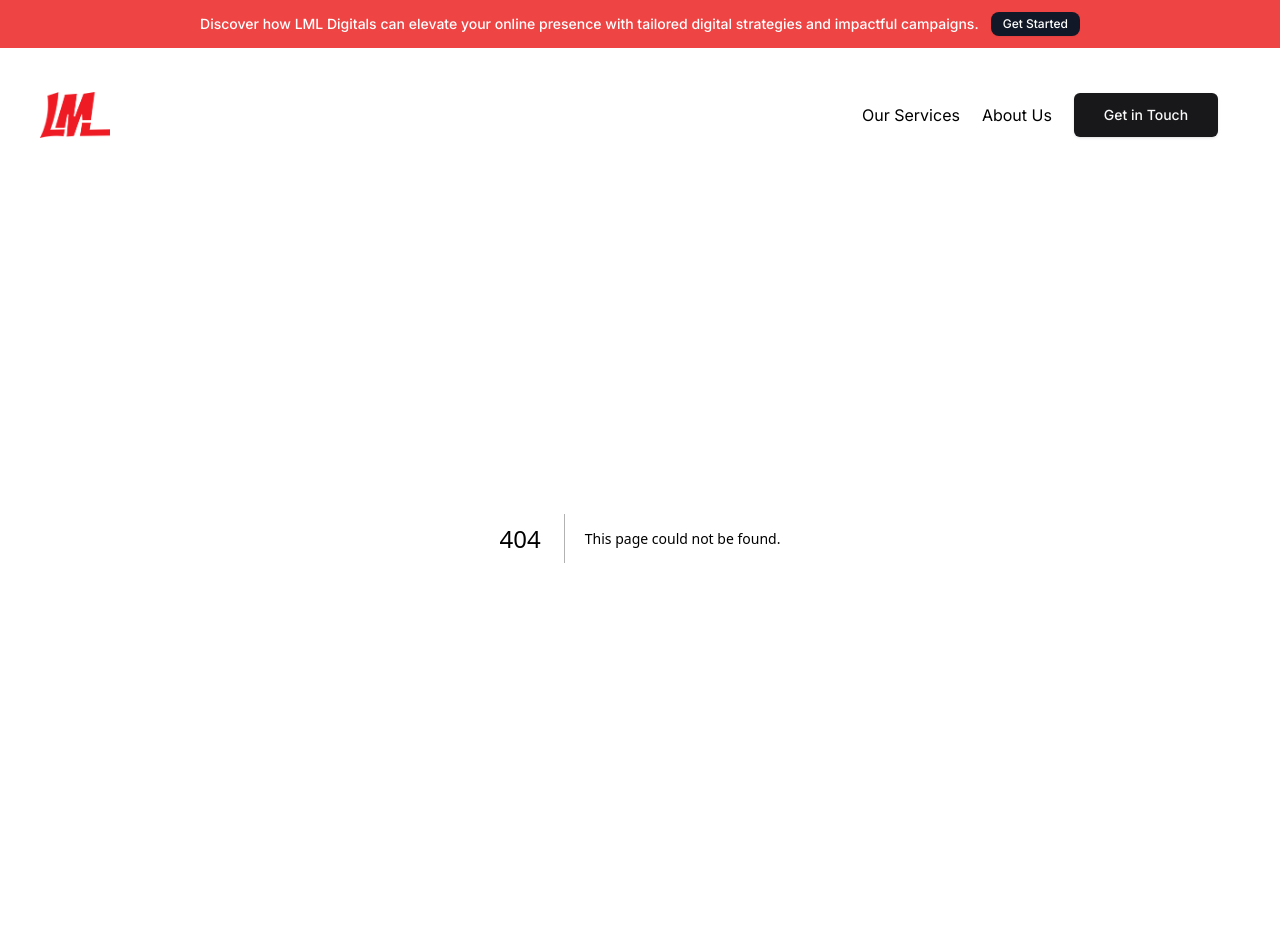
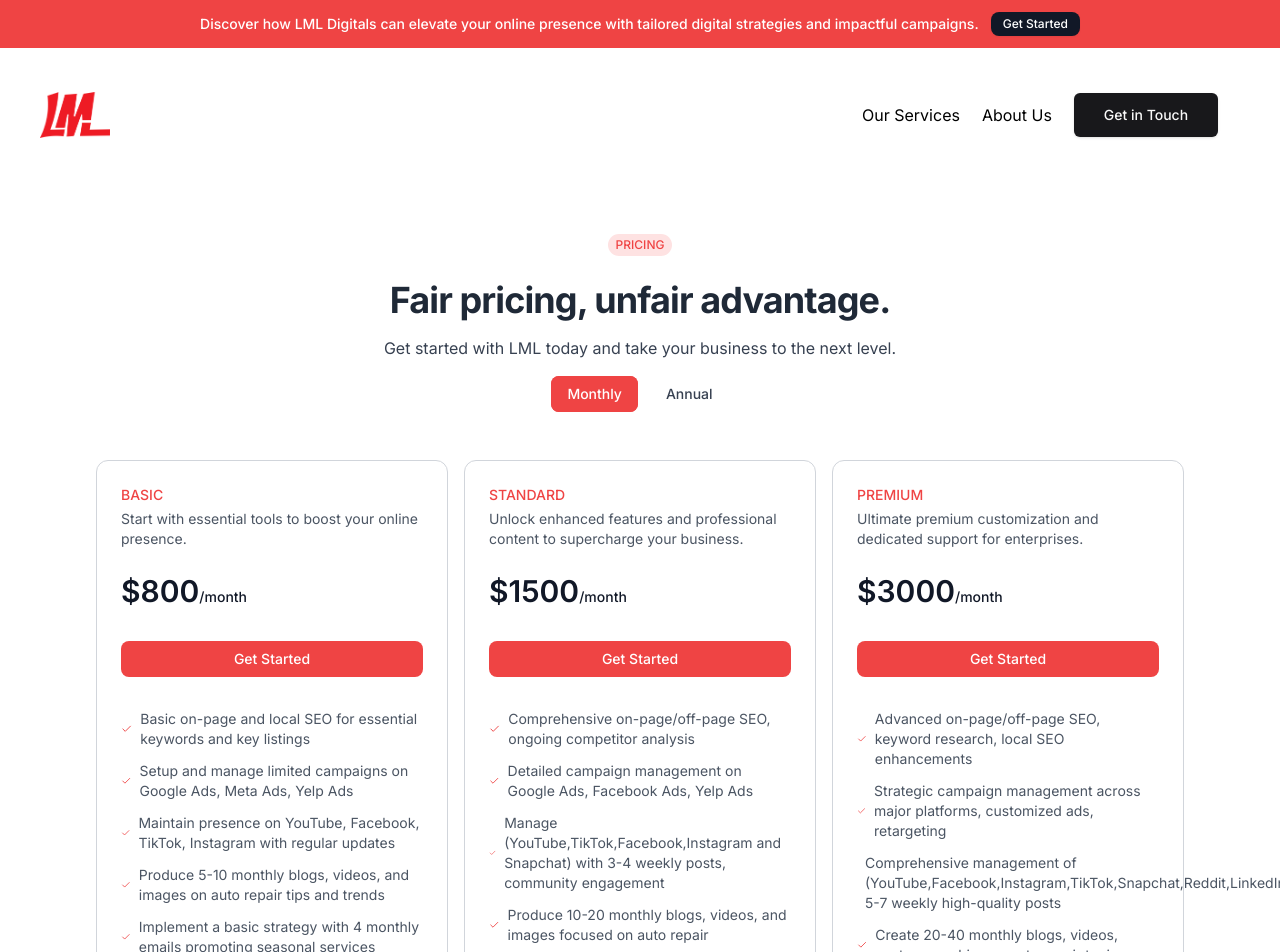
Before and after one commit to LMLDigitals/lmldigitals.com, a Next.js app: page /sales/admin in a window 1280 px wide. Before the commit this address had no page. Shown: the top 952 px of the page. Built offline with nearby package versions, Linux system fonts and the light colour scheme.

Commit message:
Added the pricing section

```diff
--- /dev/null
+++ b/app/sales/admin/page.tsx
@@ -0,0 +1,177 @@
+'use client';
+
+import { cn } from '@/lib/utils';
+import { AnimatePresence, motion } from 'framer-motion';
+import { Check } from 'lucide-react';
+import { useState } from 'react';
+
+const pricingPlans = [
+  {
+    name: 'Basic',
+    description: 'Start with essential tools to boost your online presence.',
+    monthlyPrice: 800,
+    annualPrice: 8650,
+    features: [
+      'Basic on-page and local SEO for essential keywords and key listings',
+      'Setup and manage limited campaigns on Google Ads, Meta Ads, Yelp Ads',
+      'Maintain presence on YouTube, Facebook, TikTok, Instagram with regular updates',
+      'Produce 5-10 monthly blogs, videos, and images on auto repair tips and trends',
+      'Implement a basic strategy with 4 monthly emails promoting seasonal services',
+      'Claim and maintain listings on Google My Business, Facebook, Yelp, Apple Business',
+      'Monitor uptime, functionality, and perform essential updates',
+    ],
+  },
+  {
+    name: 'Standard',
+    description:
+      'Unlock enhanced features and professional content to supercharge your business.',
+    monthlyPrice: 1500,
+    annualPrice: 16200,
+    features: [
+      'Comprehensive on-page/off-page SEO, ongoing competitor analysis',
+      'Detailed campaign management on Google Ads, Facebook Ads, Yelp Ads',
+      'Manage (YouTube,TikTok,Facebook,Instagram and Snapchat) with 3-4 weekly posts, community engagement',
+      'Produce 10-20 monthly blogs, videos, and images focused on auto repair',
+      'Develop strategy with 8 segmented emails promoting services or promotions',
+      'Claim/manage listings on Google My Business, Facebook, NextDoor, Yelp, Apple Business',
+      'Monitor analytics, optimize performance, update content, ensure security.',
+    ],
+  },
+  {
+    name: 'Premium',
+    description:
+      'Ultimate premium customization and dedicated support for enterprises.',
+    monthlyPrice: 3000,
+    annualPrice: 32400,
+    features: [
+      'Advanced on-page/off-page SEO, keyword research, local SEO enhancements',
+      'Strategic campaign management across major platforms, customized ads, retargeting',
+      'Comprehensive management of (YouTube,Facebook,Instagram,TikTok,Snapchat,Reddit,LinkedIn) 5-7 weekly high-quality posts',
+      'Create 20-40 monthly blogs, videos, custom graphics on auto repair topics',
+      'Personalized campaigns with 12 targeted emails/month, automated workflows',
+      'Comprehensive management, claim listings (Google My Business, Facebook, NextDoor, Yelp, Apple Business,LinkedIn,Angies list,BBB)',
+      'Advanced analytics, continuous optimization, security updates, UX enhancements',
+    ],
+  },
+];
+
+const Pricing = () => {
+  const [billingCycle, setBillingCycle] = useState<'M' | 'A'>('M');
+
+  const Heading = () => (
+    <div className="relative z-10 my-12 flex flex-col items-center justify-center gap-4">
+      <div className="flex w-full flex-col items-start justify-center space-y-4 md:items-center">
+        <div className="mb-2 inline-block rounded-full bg-red-100 px-2 py-[0.20rem] text-xs font-medium uppercase text-red-500 dark:bg-red-200">
+          {' '}
+          Pricing
+        </div>
+        <p className="mt-2 text-3xl font-bold tracking-tight text-gray-800 sm:text-4xl dark:text-gray-200">
+          Fair pricing, unfair advantage.
+        </p>
+        <p className="text-md max-w-xl text-gray-700 md:text-center dark:text-gray-300">
+          Get started with LML today and take your business to the next level.
+        </p>
+      </div>
+      <div className="flex items-center justify-center gap-3">
+        <button
+          onClick={() => setBillingCycle('M')}
+          className={cn(
+            `rounded-lg px-4 py-2 text-sm font-medium `,
+            billingCycle === 'M'
+              ? 'relative bg-red-500 text-white '
+              : 'text-gray-700 hover:bg-red-100 dark:text-gray-300 dark:hover:text-black'
+          )}
+        >
+          Monthly
+          {billingCycle === 'M' && <BackgroundShift shiftKey="monthly" />}
+        </button>
+        <button
+          onClick={() => setBillingCycle('A')}
+          className={cn(
+            `rounded-lg px-4 py-2 text-sm font-medium `,
+            billingCycle === 'A'
+              ? 'relative bg-red-500 text-white '
+              : 'text-gray-700 hover:bg-red-100 dark:text-gray-300 dark:hover:text-black'
+          )}
+        >
+          Annual
+          {billingCycle === 'A' && <BackgroundShift shiftKey="annual" />}
+        </button>
+      </div>
+    </div>
+  );
+
+  const PricingCards = () => (
+    <div className="relative z-10 mx-auto grid w-full max-w-6xl grid-cols-1 gap-8 lg:grid-cols-3 lg:gap-4 md:px-8">
+      {pricingPlans.map((plan, index) => (
+        <div
+          key={index}
+          className="flex flex-col rounded-xl border-[1px] border-gray-300 p-6 text-left dark:border-gray-600"
+        >
+          <p className="mb-1 mt-0 text-sm font-medium uppercase text-red-500">
+            {plan.name}
+          </p>
+          <p className="my-0 mb-6 text-sm text-gray-600">{plan.description}</p>
+          <div className="mb-8 overflow-hidden">
+            <AnimatePresence mode="wait">
+              <motion.p
+                key={billingCycle === 'M' ? 'monthly' : 'annual'}
+                initial={{ y: -50, opacity: 0 }}
+                animate={{ y: 0, opacity: 1 }}
+                transition={{ type: 'spring', stiffness: 100 }}
+                className="my-0 text-3xl font-semibold text-gray-900 dark:text-gray-100"
+              >
+                <span>
+                  $
+                  {billingCycle === 'M'
+                    ? plan.monthlyPrice
+                    : plan.annualPrice.toLocaleString()}
+                </span>
+                <span className="text-sm font-medium">
+                  /{billingCycle === 'M' ? 'month' : 'year'}
+                </span>
+              </motion.p>
+            </AnimatePresence>
+            <motion.button
+              whileTap={{ scale: 0.985 }}
+              className="mt-8 w-full rounded-lg bg-red-500 py-2 text-sm font-medium text-white hover:bg-red-500/90"
+            >
+              Get Started
+            </motion.button>
+          </div>
+          {plan.features.map((feature, idx) => (
+            <div key={idx} className="mb-3 flex items-center gap-2">
+              <Check className="text-red-500" size={18} />
+              <span className="text-sm text-gray-600 whitespace-normal">
+                {feature}
+              </span>
+            </div>
+          ))}
+        </div>
+      ))}
+    </div>
+  );
+
+  return (
+    <section className="relative w-full overflow-hidden py-12 text-black lg:px-2 lg:py-12">
+      <Heading />
+      <PricingCards />
+    </section>
+  );
+};
+
+const BackgroundShift = ({ shiftKey }: { shiftKey: string }) => (
+  <motion.span
+    key={shiftKey}
+    layoutId="bg-shift"
+    className="absolute inset-0 -z-10 rounded-lg bg-red-500"
+    initial={{ opacity: 0, scale: 0.8 }}
+    animate={{ opacity: 1, scale: 1 }}
+    exit={{ opacity: 0, scale: 0.8 }}
+    transition={{ type: 'spring', stiffness: 200, damping: 20 }}
+  />
+);
+
+export default function PricingPage() {
+  return <Pricing />;
+}
```
